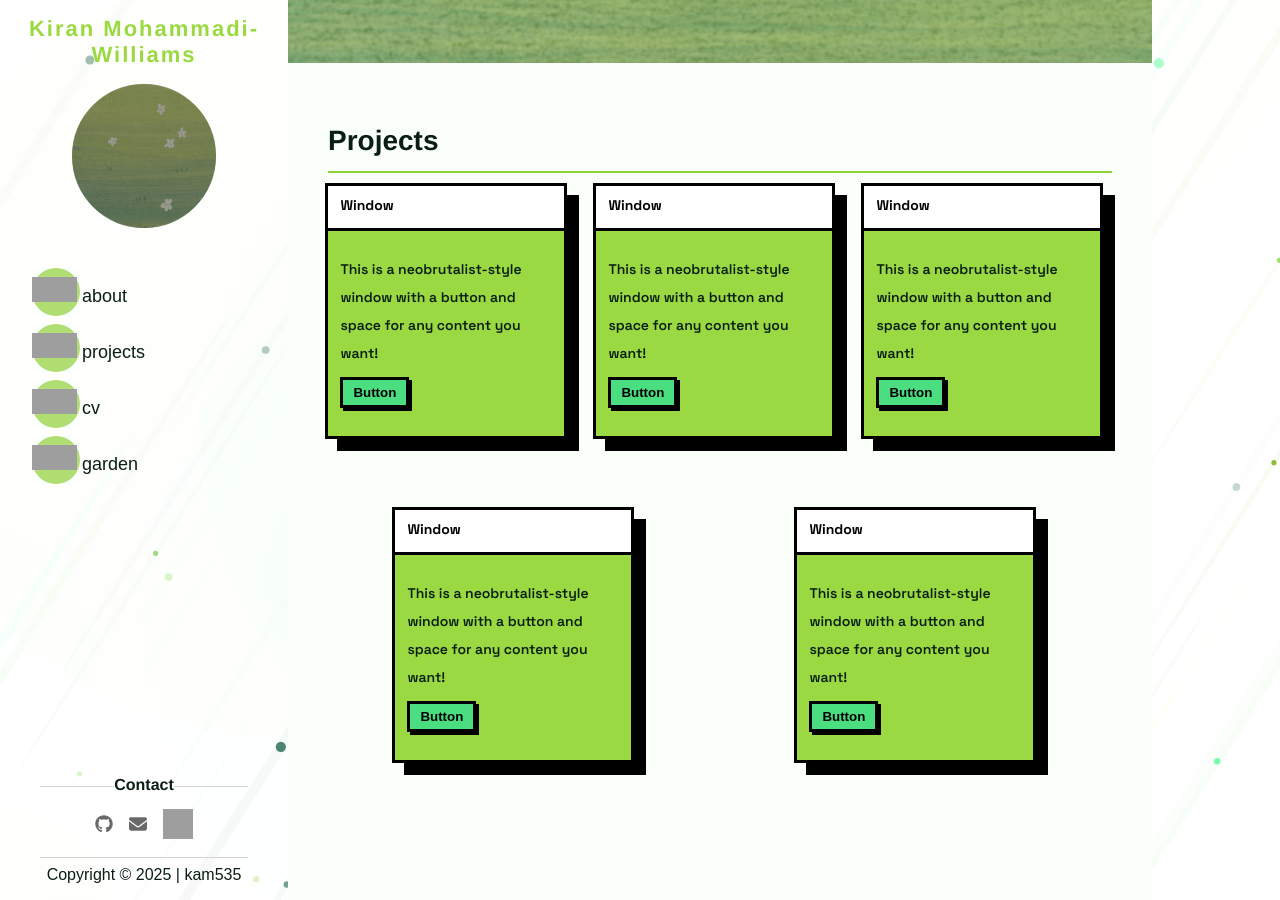
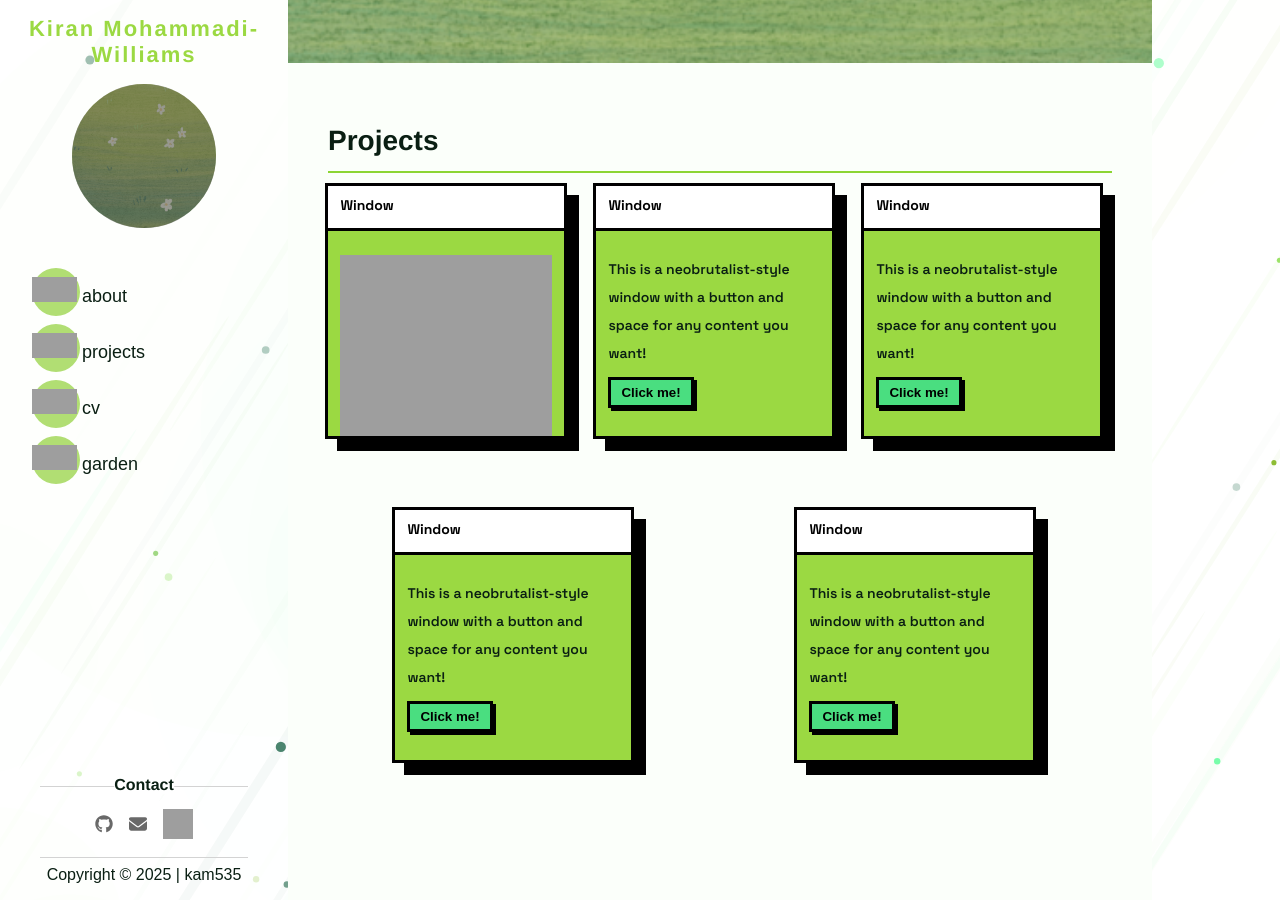
Before and after one commit to green-queen/green-queen.github.io, a Jekyll site: the page built from _pages/projects.md, in a window 1280 px wide and 900 px high, scrolled down 469 px. Built offline with Jekyll 4.4.1, drawn with Linux system fonts in a browser that asks for light colours; some web fonts are replaced; grey boxes are pictures that could not be loaded.

Commit message:
Update projects.md

```diff
--- a/_pages/projects.md
+++ b/_pages/projects.md
@@ -17,10 +17,11 @@ main {
   <div class="card">
     <div class="head">Window</div>
     <div class="content">
-      This is a neobrutalist-style window with a button and space for any content
-      you want!
+      <img src="https://green-queen.github.io/assets/img/waxbuilder.png" alt="WaxBuilder screenshot" width="600" height="400">
+        <h2>WaxBuilder</h2>
+        <p>An open-source exhibit tool built on the shell of Wax, a minimal, static site-builder for digital collections.</p>
       <br />
-      <button class="button">Button</button>
+      <button class="button">Click me!</button>
     </div>
   </div>
 
@@ -30,7 +31,7 @@ main {
       This is a neobrutalist-style window with a button and space for any content
       you want!
       <br />
-      <button class="button">Button</button>
+      <button class="button">Click me!</button>
     </div>
   </div>
 
@@ -40,7 +41,7 @@ main {
       This is a neobrutalist-style window with a button and space for any content
       you want!
       <br />
-      <button class="button">Button</button>
+      <button class="button">Click me!</button>
     </div>
   </div>
 
@@ -50,7 +51,7 @@ main {
       This is a neobrutalist-style window with a button and space for any content
       you want!
       <br />
-      <button class="button">Button</button>
+      <button class="button">Click me!</button>
     </div>
   </div>
 
@@ -60,7 +61,7 @@ main {
       This is a neobrutalist-style window with a button and space for any content
       you want!
       <br />
-      <button class="button">Button</button>
+      <button class="button">Click me!</button>
     </div>
   </div>
 </div>
```
